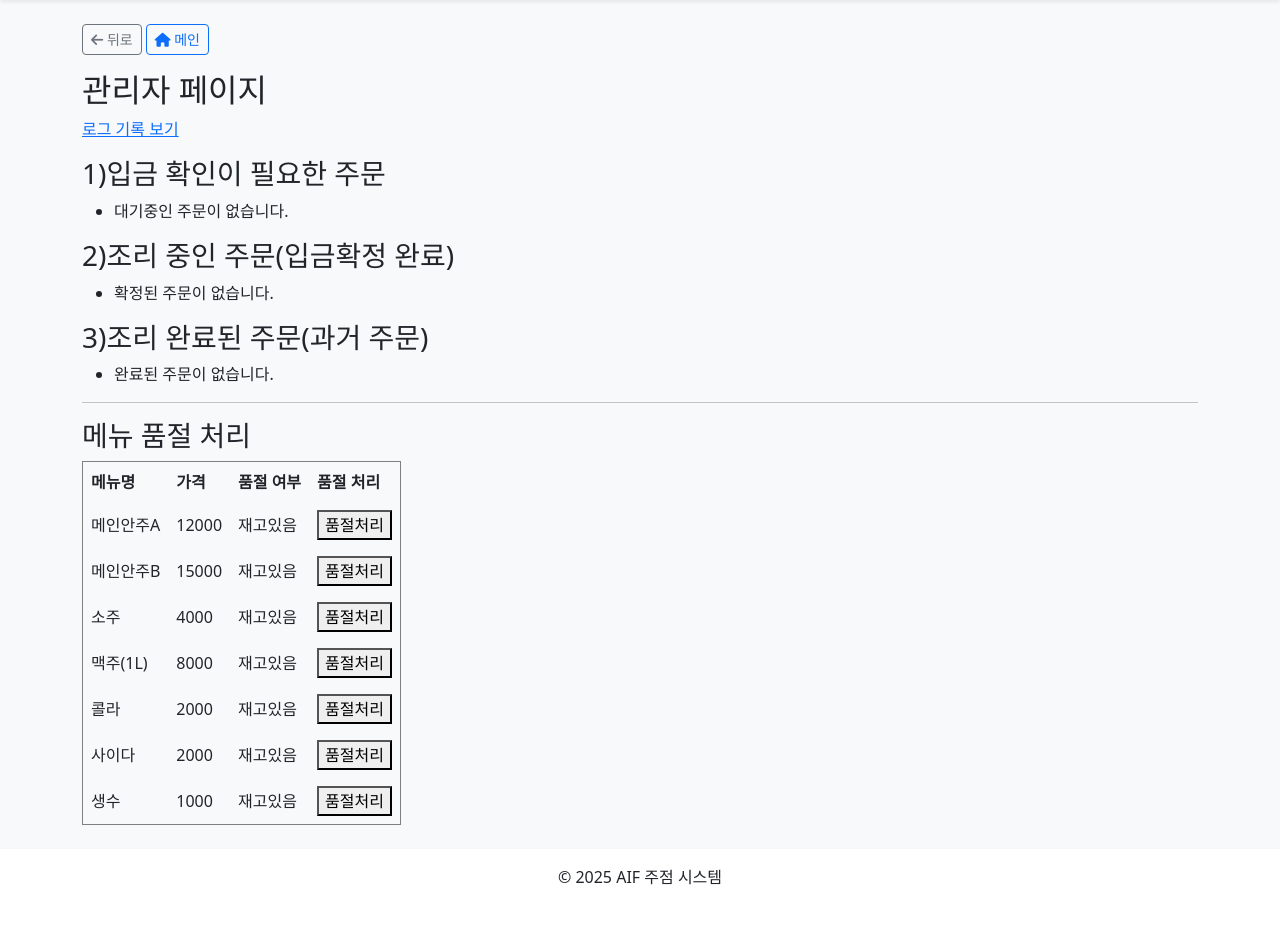
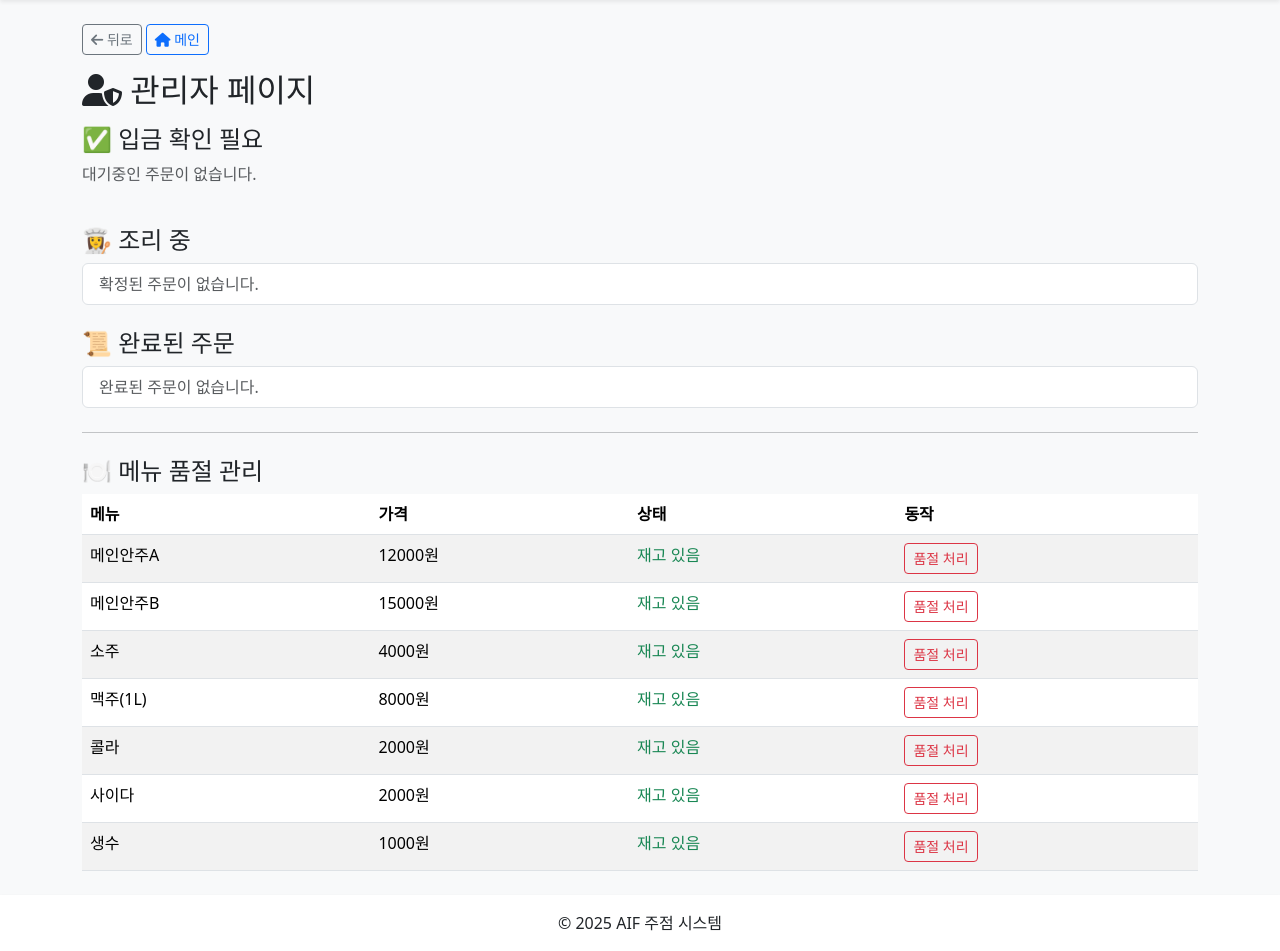
Before and after one commit to bag4355/restaurant-system, a Flask app: page /admin in a window 1280 px wide. Shown: the part 56-1007 px from the top of the page. Before the commit the page ends 941 px from the top, so only its background shows below. Run offline with Flask 3, Linux system fonts and the light colour scheme; the visitor is signed in with stand-in values (Sample User, id 1); some libraries are stand-ins or nearby versions.

Commit message:
Update admin.html

```diff
--- a/templates/admin.html
+++ b/templates/admin.html
@@ -1,75 +1,103 @@
 {% extends "layout.html" %}
 {% block content %}
-<h2>관리자 페이지</h2>
+<h2 class="mb-3"><i class="fas fa-user-shield"></i> 관리자 페이지</h2>
 
-<!-- 로그 페이지 링크 -->
-<p><a href="{{ url_for('admin_log_page') }}">로그 기록 보기</a></p>
+<!-- 1) 입금 확인 -->
+<h4>✅ 입금 확인 필요</h4>
+<div class="row g-3">
+  {% for o in pending_orders %}
+  <div class="col-md-4">
+    <div class="card shadow-sm">
+      <div class="card-body">
+        <h5 class="card-title">주문 {{ o.id }}</h5>
+        <p class="card-text">
+          테이블: {{ o.tableNumber }}<br>
+          총액: {{ o.totalPrice }}원
+        </p>
+        <button
+          class="btn btn-success w-100"
+          hx-post="{{ url_for('admin_confirm',order_id=o.id) }}"
+          hx-swap="outerHTML"
+          hx-target=".card"
+        >
+          <i class="fas fa-check"></i> 확정
+        </button>
+      </div>
+    </div>
+  </div>
+  {% endfor %}
+  {% if not pending_orders %}
+    <p class="text-muted">대기중인 주문이 없습니다.</p>
+  {% endif %}
+</div>
 
-<h3>1)입금 확인이 필요한 주문</h3>
-<ul>
-  {% for o in pending_orders %}
-  <li>
-    <strong>{{ o.id }}</strong> / 테이블: {{ o.tableNumber }} / 총액: {{ o.totalPrice }}원
-    <form action="{{ url_for('admin_confirm', order_id=o.id) }}" method="POST" style="display:inline;">
-      <button type="submit">입금확인/확정</button>
+<!-- 2) 조리 중 -->
+<h4 class="mt-4">👩‍🍳 조리 중</h4>
+<ul class="list-group">
+  {% for o in paid_orders %}
+  <li class="list-group-item d-flex justify-content-between align-items-center">
+    <div>
+      <strong>{{ o.id }}</strong> / 테이블 {{ o.tableNumber }}
+      {% if o.kitchenDone %}
+        <span class="badge bg-success">완료</span>
+      {% else %}
+        <span class="badge bg-warning text-dark">진행중</span>
+      {% endif %}
+    </div>
+    <form method="POST" action="{{ url_for('admin_complete',order_id=o.id) }}">
+      <button class="btn btn-outline-primary btn-sm">
+        <i class="fas fa-clipboard-check"></i> 최종 완료
+      </button>
     </form>
   </li>
   {% endfor %}
-  {% if pending_orders|length == 0 %}
-    <li>대기중인 주문이 없습니다.</li>
+  {% if not paid_orders %}
+    <li class="list-group-item text-muted">확정된 주문이 없습니다.</li>
   {% endif %}
 </ul>
 
-<h3>2)조리 중인 주문(입금확정 완료)</h3>
-<ul>
-  {% for o in paid_orders %}
-  <li>
-    <strong>{{ o.id }}</strong> / 테이블: {{ o.tableNumber }} / 총액: {{ o.totalPrice }}원
-    {% if o.get('kitchenDone') %}
-      (주방: 조리완료)
-    {% endif %}
-    <form action="{{ url_for('admin_complete', order_id=o.id) }}" method="POST" style="display:inline;">
-      <button type="submit">최종 완료</button>
-    </form>
+<!-- 3) 과거 주문 -->
+<h4 class="mt-4">📜 완료된 주문</h4>
+<ul class="list-group">
+  {% for o in completed_orders %}
+  <li class="list-group-item">
+    {{ o.id }} / 테이블 {{ o.tableNumber }} / {{ o.totalPrice }}원 (완료됨)
   </li>
   {% endfor %}
-  {% if paid_orders|length == 0 %}
-    <li>확정된 주문이 없습니다.</li>
+  {% if not completed_orders %}
+    <li class="list-group-item text-muted">완료된 주문이 없습니다.</li>
   {% endif %}
 </ul>
 
-<h3>3)조리 완료된 주문(과거 주문)</h3>
-<ul>
-  {% for o in completed_orders %}
-  <li>
-    <strong>{{ o.id }}</strong> / 테이블: {{ o.tableNumber }} / 총액: {{ o.totalPrice }}원 (완료됨)
-  </li>
-  {% endfor %}
-  {% if completed_orders|length == 0 %}
-    <li>완료된 주문이 없습니다.</li>
-  {% endif %}
-</ul>
+<hr class="my-4">
 
-<hr />
-<h3>메뉴 품절 처리</h3>
-<table border="1" cellpadding="8" cellspacing="0">
-  <tr>
-    <th>메뉴명</th>
-    <th>가격</th>
-    <th>품절 여부</th>
-    <th>품절 처리</th>
-  </tr>
+<!-- 품절 토글 -->
+<h4>🍽️ 메뉴 품절 관리</h4>
+<table class="table table-striped">
+  <thead><tr>
+    <th>메뉴</th><th>가격</th><th>상태</th><th>동작</th>
+  </tr></thead>
+  <tbody>
     {% for m in menu_items %}
     <tr>
       <td>{{ m.name }}</td>
-    <td>{{ m.price }}</td>
-    <td>{{ "품절" if m.soldOut else "재고있음" }}</td>
+      <td>{{ m.price }}원</td>
       <td>
-      <form action="{{ url_for('admin_soldout', menu_id=m.id) }}" method="POST">
-        <button type="submit">{{ "품절해제" if m.soldOut else "품절처리" }}</button>
+        {% if m.soldOut %}
+          <span class="text-danger">품절</span>
+        {% else %}
+          <span class="text-success">재고 있음</span>
+        {% endif %}
+      </td>
+      <td>
+        <form method="POST" action="{{ url_for('admin_soldout',menu_id=m.id) }}">
+          <button class="btn btn-outline-{{ 'danger' if not m.soldOut else 'success' }} btn-sm">
+            {{ '품절 처리' if not m.soldOut else '해제' }}
+          </button>
         </form>
       </td>
     </tr>
     {% endfor %}
+  </tbody>
 </table>
 {% endblock %}
```
Lines whose indentation alone changed are shown as unchanged.
